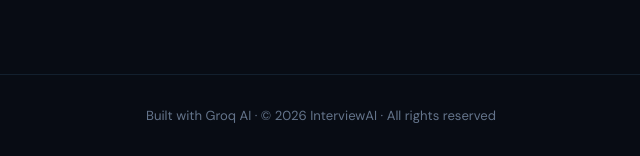
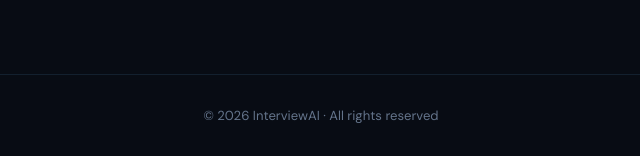
Before and after one commit to malik-bl/app, a Flask app: page / in a window 1280 px wide. Shown: the part 2521-2677 px from the top of the page, without its empty margins (319-959 px from the left). Run offline with Flask 3, Linux system fonts and the light colour scheme.

Commit message:
fix: remove Groq AI attribution from footer in index.html

```diff
--- a/templates/index.html
+++ b/templates/index.html
@@ -464,7 +464,7 @@
 </section>
 
 <footer>
-  <div>Built with Groq AI · © 2026 InterviewAI · All rights reserved</div>
+  <div>© 2026 InterviewAI · All rights reserved</div>
 </footer>
 
 <!-- Auth Modal -->
```
